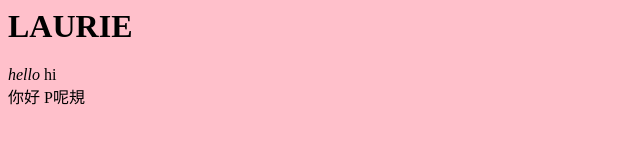
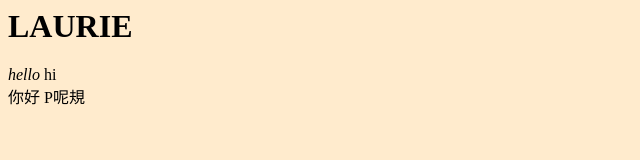
Before and after one commit to penguinsarecool/penguinsarecool-old, a plain HTML site: page index.html in a window 1280 px wide. Shown: the whole page, without its empty margins (0-640 px from the left). Drawn offline with Linux system fonts and the light colour scheme.

Commit message:
almondsi

```diff
--- a/index.html
+++ b/index.html
@@ -1,7 +1,7 @@
 <html>
 <head>
 </head>
-<body style="background-color:pink">
+<body style="background-color:blanchedalmond">
 
 <h1>LAURIE</h1>
 <i>hello</i>
```
